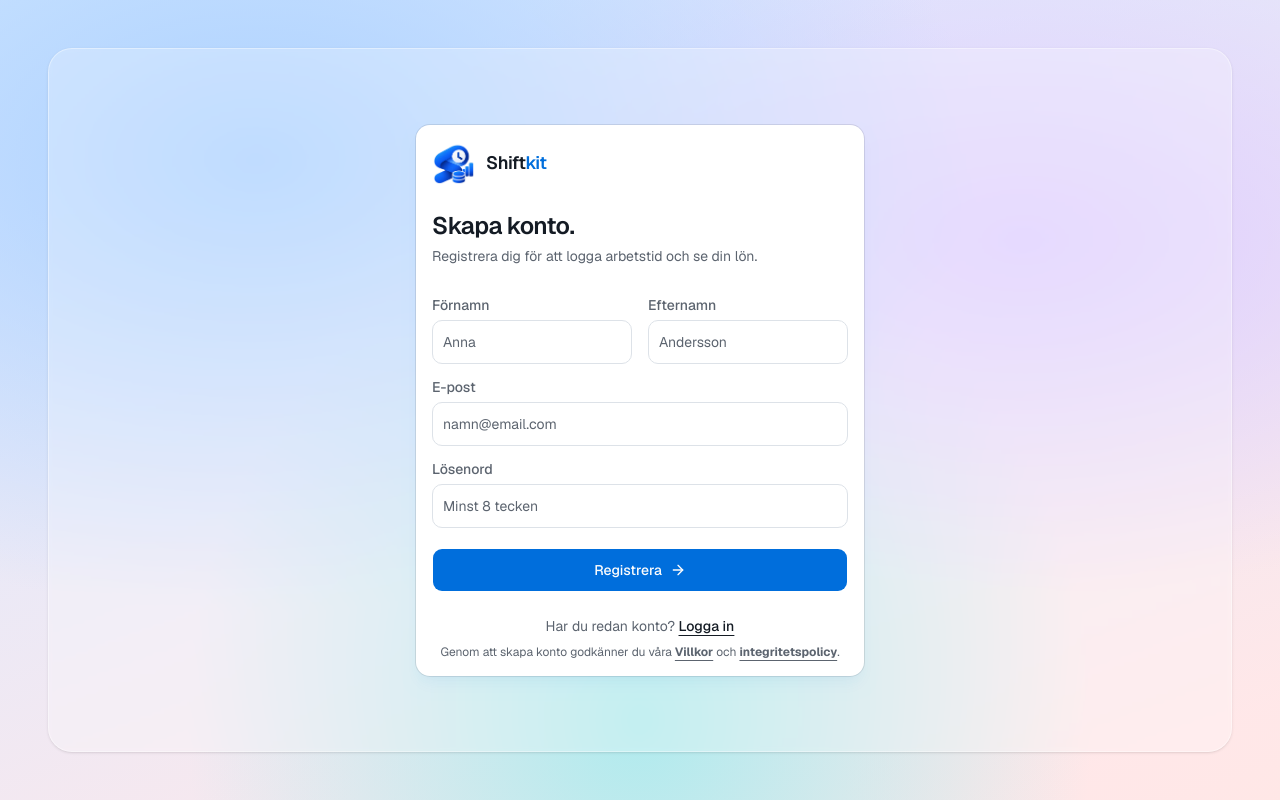
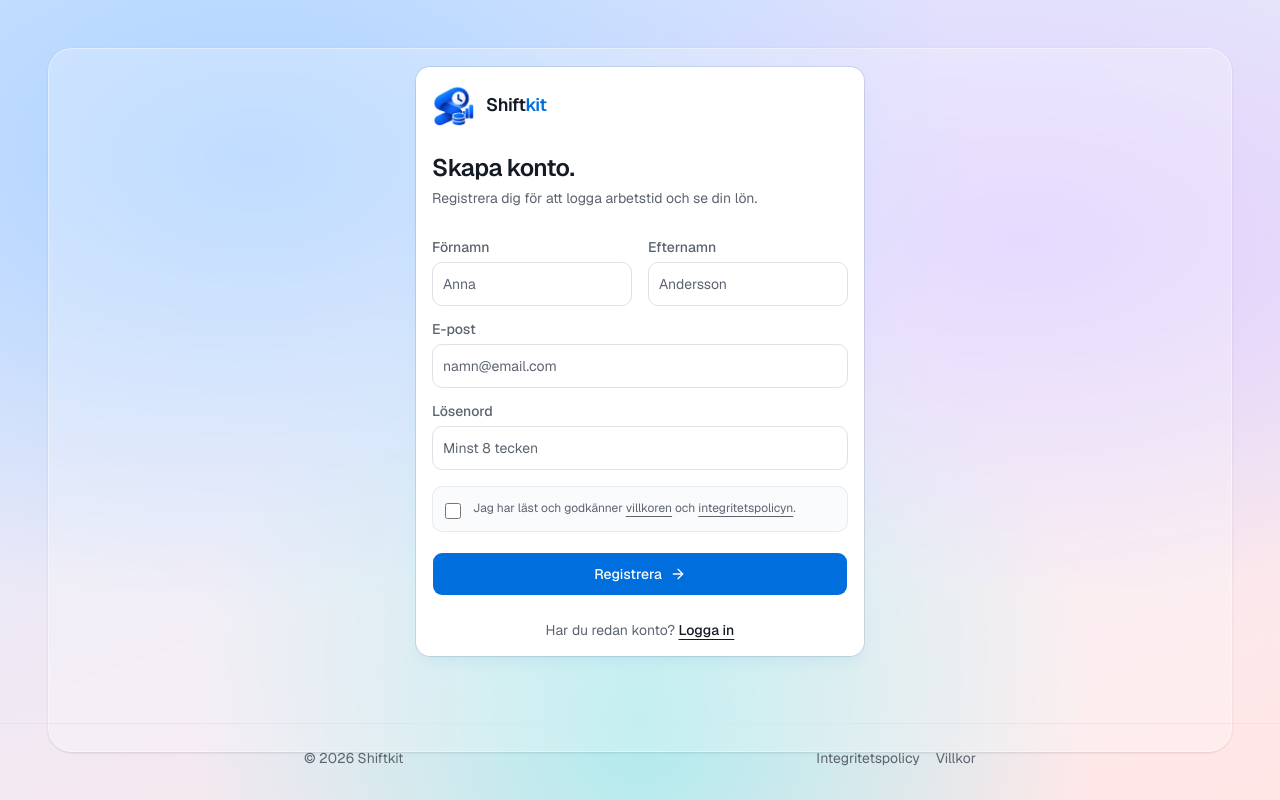
Before and after one commit to Sajad1-0/Skiftl-n-frontend, a Next.js app: page /register in a window 1280 px wide. Built offline with nearby package versions, Linux system fonts and the light colour scheme; no server answers.

Commit message:
Add terms checkbox and legal footer on public auth pages.
Co-authored-by: Cursor <cursoragent@cursor.com>

```diff
--- a/app/(auth)/layout.tsx
+++ b/app/(auth)/layout.tsx
@@ -1,6 +1,8 @@
+import { SiteFooter } from '@/components/layout/site-footer';
+
 export default function AuthLayout({ children }: { children: React.ReactNode }) {
   return (
-    <div className="relative flex min-h-full flex-1 items-center justify-center overflow-hidden px-4 py-12">
+    <div className="relative flex min-h-full flex-1 flex-col overflow-y-auto">
       <div
         aria-hidden
         className="pointer-events-none absolute inset-0 bg-[radial-gradient(ellipse_at_20%_20%,oklch(0.85_0.08_255)_0%,transparent_50%),radial-gradient(ellipse_at_80%_30%,oklch(0.88_0.07_300)_0%,transparent_45%),radial-gradient(ellipse_at_50%_90%,oklch(0.9_0.06_200)_0%,transparent_50%),linear-gradient(160deg,oklch(0.93_0.04_255),oklch(0.95_0.03_20))]"
@@ -9,7 +11,10 @@ export default function AuthLayout({ children }: { children: React.ReactNode })
         aria-hidden
         className="pointer-events-none absolute inset-6 rounded-3xl border border-white/40 bg-white/25 shadow-sm backdrop-blur-[2px] md:inset-12"
       />
-      <div className="relative z-10 w-full max-w-md">{children}</div>
+      <div className="relative z-10 flex min-h-0 flex-1 items-center justify-center px-4 py-12">
+        <div className="w-full max-w-md">{children}</div>
+      </div>
+      <SiteFooter className="relative z-10 bg-transparent mb-2" />
     </div>
   );
 }
--- a/app/(auth)/register/page.tsx
+++ b/app/(auth)/register/page.tsx
@@ -29,12 +29,18 @@ export default function RegisterPage() {
       const lastName = String(formData.get('lastName') ?? '').trim();
       const email = String(formData.get('email') ?? '').trim();
       const password = String(formData.get('password') ?? '');
+      const acceptedTerms = formData.get('acceptedTerms') === 'on';
+
+      if (!acceptedTerms) {
+        return { error: 'Du måste godkänna villkor och integritetspolicy' };
+      }
       try {
         const data = await register({
           firstName,
           lastName: lastName.length > 0 ? lastName : undefined,
           email,
           password,
+          acceptedTerms: true,
         });
         saveToken(data.token);
         router.push('/dashboard');
@@ -124,6 +130,33 @@ export default function RegisterPage() {
 
             {state.error ? <PageError message={state.error} /> : null}
 
+            <div className="flex items-start gap-3 rounded-lg border border-border/60 bg-muted/30 px-3 py-3">
+              <input
+                id="acceptedTerms"
+                name="acceptedTerms"
+                type="checkbox"
+                required
+                className="mt-1 size-4 accent-primary"
+              />
+              <label
+                htmlFor="acceptedTerms"
+                className="text-xs leading-relaxed text-muted-foreground"
+              >
+                Jag har läst och godkänner{' '}
+                <Link href="/terms" className="underline underline-offset-4 hover:text-foreground">
+                  villkoren
+                </Link>{' '}
+                och{' '}
+                <Link
+                  href="/privacy"
+                  className="underline underline-offset-4 hover:text-foreground"
+                >
+                  integritetspolicyn
+                </Link>
+                .
+              </label>
+            </div>
+
             <Button type="submit" disabled={isPending} size="lg" className="mt-1 h-11 w-full gap-2">
               {isPending ? 'Skapar konto…' : 'Registrera'}
               <ArrowRight className="size-4" />
@@ -139,18 +172,6 @@ export default function RegisterPage() {
               Logga in
             </Link>
           </p>
-
-          <p className="text-center text-xs text-muted-foreground mt-2">
-            Genom att skapa konto godkänner du våra{' '}
-            <Link href="/terms" className="underline underline-offset-4 hover:text-foreground">
-              <strong>Villkor</strong>
-            </Link>{' '}
-            och{' '}
-            <Link href="/privacy" className="underline underline-offset-4 hover:text-foreground">
-              <strong>integritetspolicy</strong>
-            </Link>
-            .
-          </p>
         </CardContent>
       </Card>
     </FadeIn>
--- a/app/page.tsx
+++ b/app/page.tsx
@@ -3,6 +3,7 @@ import { Logo } from '@/components/brand/logo';
 import { FadeIn } from '@/components/motion/fade-in';
 import { Button } from '@/components/ui/button';
 import { BRAND_NAME } from '@/lib/brand';
+import { SiteFooter } from '@/components/layout/site-footer';
 
 export default function HomePage() {
   return (
@@ -41,6 +42,7 @@ export default function HomePage() {
           </Button>
         </div>
       </FadeIn>
+      <SiteFooter className="relative z-10" />
     </main>
   );
 }
--- a/lib/types.ts
+++ b/lib/types.ts
@@ -201,6 +201,7 @@ export interface RegisterBody {
   lastName?: string;
   email: string;
   password: string;
+  acceptedTerms: true;
 }
 
 export interface LoginBody {
```
